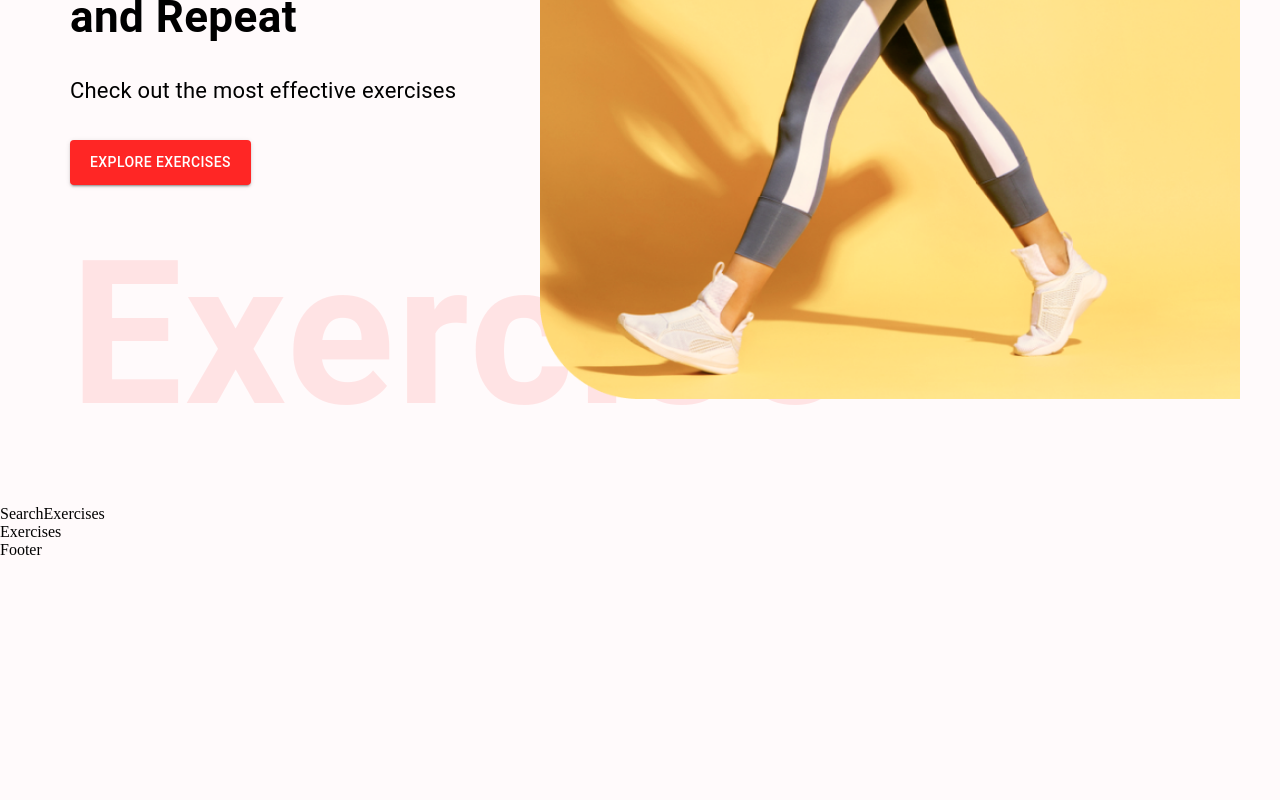
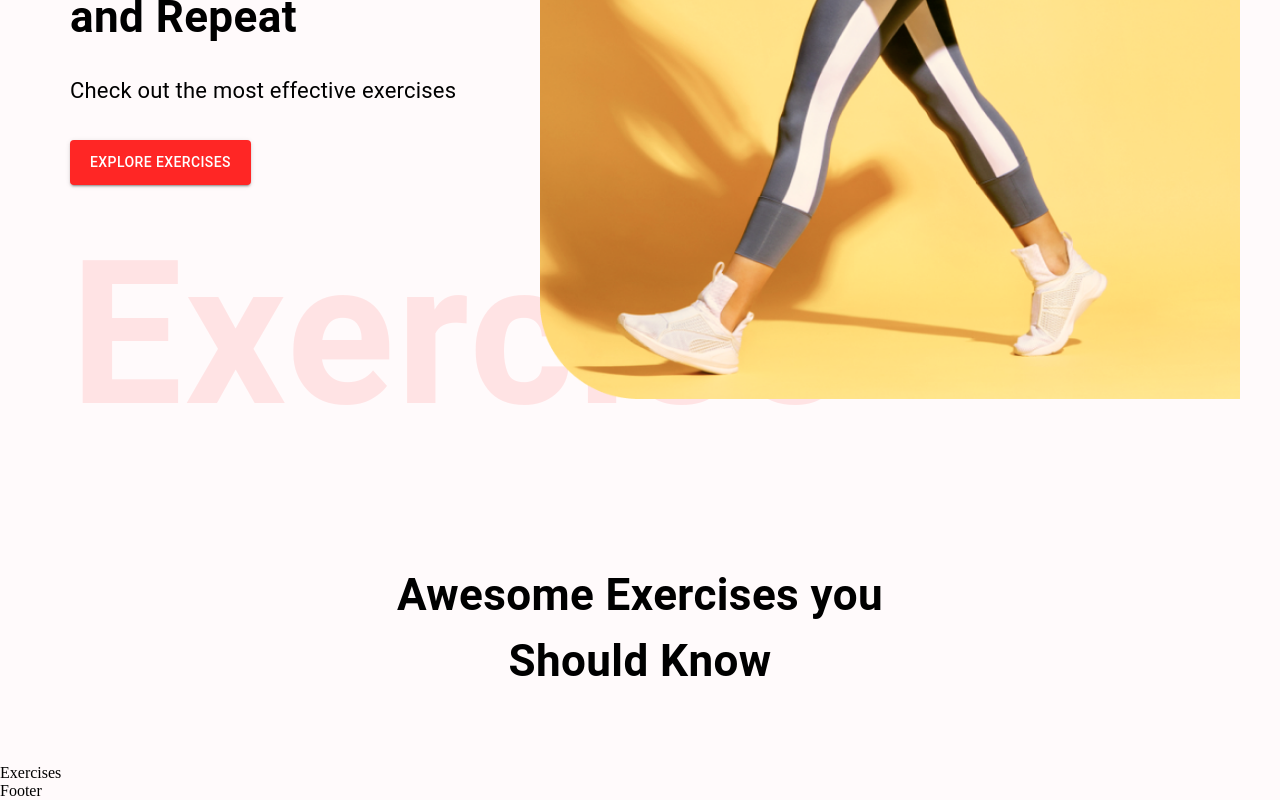
Before and after one commit to muntasirahmeed/react-gym-exercises, a React (Create React App) app: page / in a window 1280 px wide. Shown: the part 467-1267 px from the top of the page. Before the commit the page ends 1026 px from the top, so only its background shows below. Built offline with nearby package versions, Linux system fonts and the light colour scheme.

Commit message:
exercise heading design done

```diff
--- a/src/components/SearchExercises.js
+++ b/src/components/SearchExercises.js
@@ -1,7 +1,18 @@
-import React from 'react';
+import { Box, Button, Stack, TextField, Typography } from "@mui/material";
+import React from "react";
 
 const SearchExercises = () => {
-    return <div>SearchExercises</div>;
+  return (
+    <Stack alignItems="center" mt="37px" justifyContent="center" p="20px">
+          <Typography fontWeight={700} sx={{
+          fontSize:{lg:'44px', xs:'30px'}
+          }}
+          mb='50px' textAlign={'center'}>
+        Awesome Exercises you <br />
+        Should Know
+      </Typography>
+    </Stack>
+  );
 };
 
 export default SearchExercises;
```
